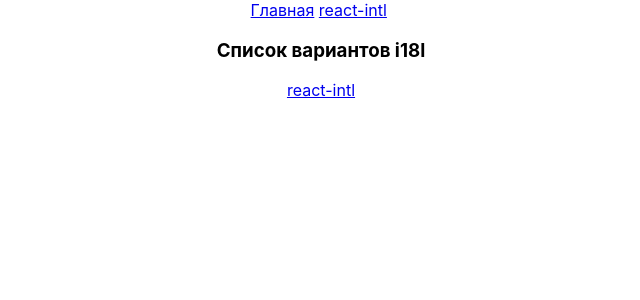
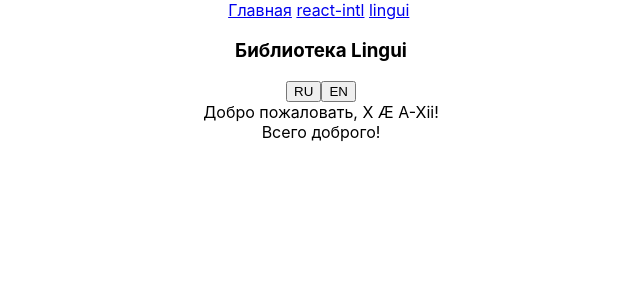
Before and after one commit to dmitryweiner/react-i18n, a React (Create React App) app: page /lingui in a window 1280 px wide. Before the commit this address led to /main. Shown: the top 300 px of the page, without its empty margins (319-959 px from the left). Built offline with nearby package versions, Linux system fonts and the light colour scheme.

Commit message:
Added lingui

```diff
--- a/package.json
+++ b/package.json
@@ -41,7 +41,12 @@
     ]
   },
   "devDependencies": {
+    "@babel/core": "^7.12.3",
+    "@lingui/cli": "^3.2.1",
+    "@lingui/macro": "^3.2.1",
+    "@lingui/react": "^3.2.1",
     "@types/react-router-dom": "^5.1.6",
+    "babel-core": "^7.0.0-bridge.0",
     "npm": "^6.14.8",
     "react-intl": "^5.10.1",
     "react-router-dom": "^5.2.0"
--- a/src/App.tsx
+++ b/src/App.tsx
@@ -7,15 +7,18 @@
 import './App.css';
 import MainView from "./views/MainView";
 import ReactIntlView from "./views/ReactIntlView";
+import LinguiView from "./views/LinguiView";
 
 function App() {
   return (
     <div className="App">
       <Link to="/main">Главная</Link>&nbsp;
       <Link to="/react-intl">react-intl</Link>&nbsp;
+      <Link to="/lingui">lingui</Link>&nbsp;
       <Switch>
         <Route path='/main' component={MainView} />
         <Route path='/react-intl' component={ReactIntlView} />
+        <Route path='/lingui' component={LinguiView} />
         <Redirect from='/' to='/main'/>
       </Switch>
     </div>
--- /dev/null
+++ b/src/views/LinguiView.tsx
@@ -0,0 +1,42 @@
+import React from 'react';
+import { i18n } from '@lingui/core'
+import { I18nProvider } from '@lingui/react';
+import { Trans } from '@lingui/react';
+import { en, ru } from 'make-plural/plurals';
+import messagesEN from '../i18n/en/messages.json';
+import messagesRU from '../i18n/ru/messages.json';
+
+i18n.load('ru', messagesRU);
+i18n.activate('ru');
+i18n.loadLocaleData({
+  en: { plurals: en },
+  ru: { plurals: ru },
+});
+
+export default function LinguiView() {
+
+  function switchLocale(locale: string) {
+    switch (locale) {
+      case 'ru': i18n.load('ru', messagesRU); break;
+      case 'en': i18n.load('en', messagesEN); break;
+      default: i18n.load('ru', messagesRU); break;
+    }
+    i18n.activate('ru');
+  }
+
+  return <>
+    <h3>Библиотека Lingui</h3>
+    <I18nProvider i18n={i18n}>
+      <div>
+        <button onClick={() => switchLocale('ru')}>RU</button>
+        <button onClick={() => switchLocale('en')}>EN</button>
+      </div>
+      <div>
+        <Trans id="home.welcome" values={{ name: "X Æ A-Xii" }}/>
+      </div>
+      <div>
+        <Trans id="home.bye" />
+      </div>
+    </I18nProvider>
+  </>;
+}
--- a/src/views/MainView.tsx
+++ b/src/views/MainView.tsx
@@ -5,5 +5,6 @@
     return <>
             <h3>Список вариантов i18l</h3>
             <Link to="/react-intl">react-intl</Link>
+            <Link to="/ligui">lingui</Link>
         </>;
 }
```
Also changed, not shown: 2 other files (tests, documents, lock files or other folders).
